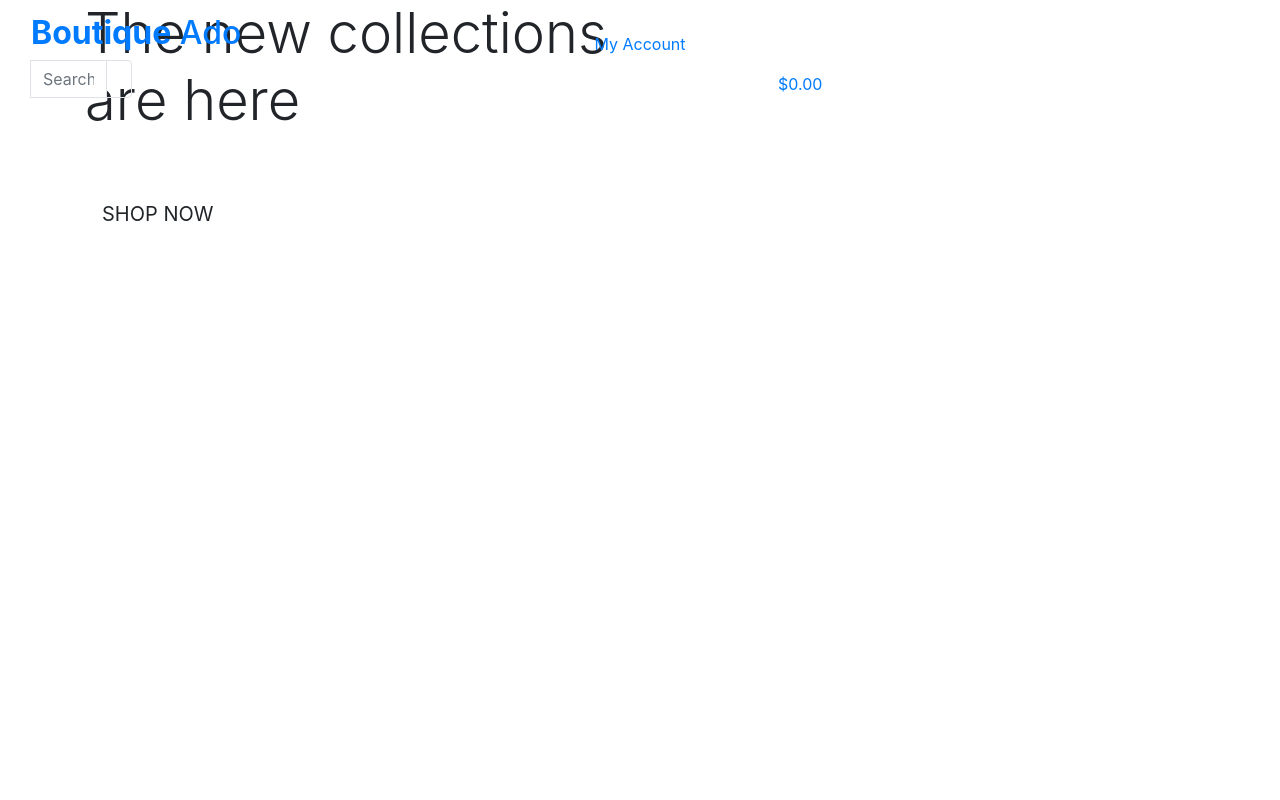
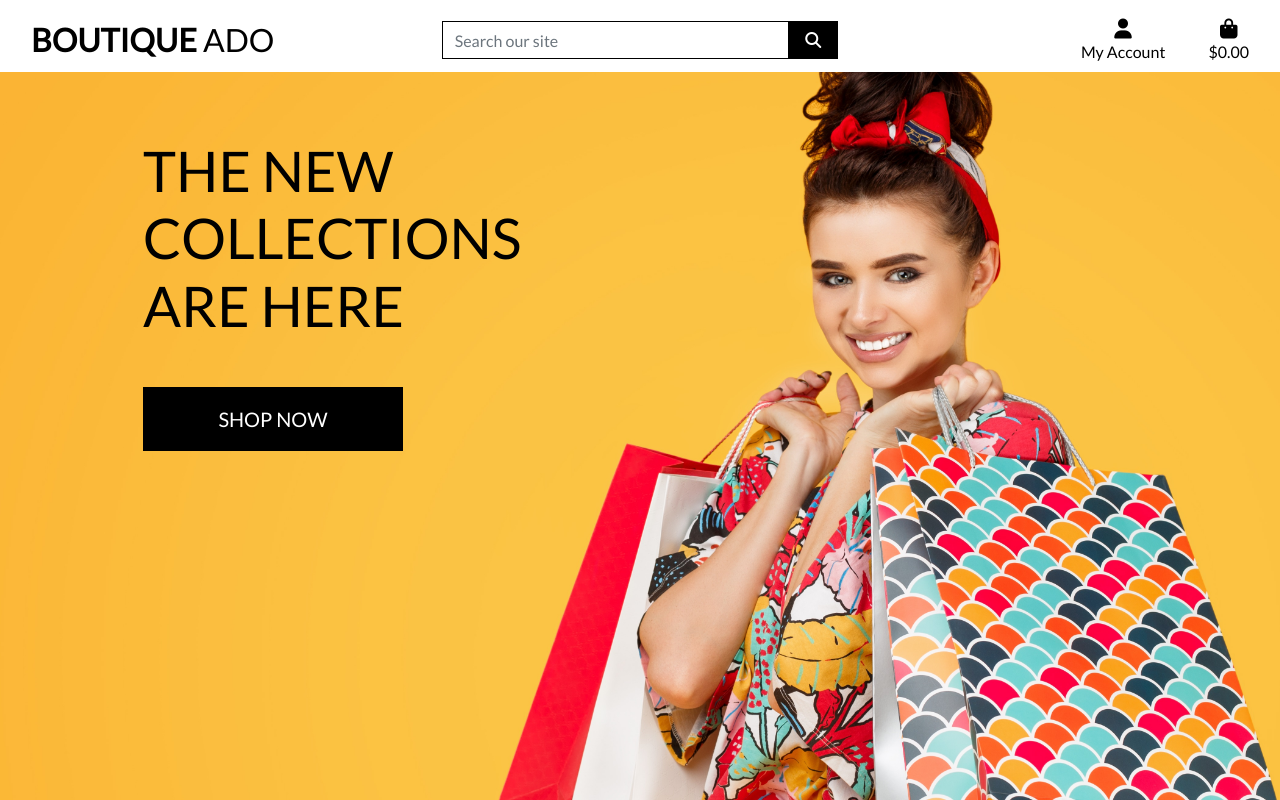
Before and after one commit to shaun-davies/boutique_ado_v1, a Django app: page / in a window 1280 px wide. Run offline with Django 3.2, Linux system fonts and the light colour scheme; some libraries are stand-ins or nearby versions.

Commit message:
Completed homepage header and CSS

```diff
--- a/boutique_ado/settings.py
+++ b/boutique_ado/settings.py
@@ -147,6 +147,10 @@ USE_TZ = True
 # https://docs.djangoproject.com/en/3.2/howto/static-files/
 
 STATIC_URL = '/static/'
+STATICFILES_DIRS = (os.path.join(BASE_DIR, 'static'),)
+
+MEDIA_URL = '/media/'
+MEDIA_ROOT = os.path.join(BASE_DIR, 'media')
 
 # Default primary key field type
 # https://docs.djangoproject.com/en/3.2/ref/settings/#default-auto-field
--- a/boutique_ado/urls.py
+++ b/boutique_ado/urls.py
@@ -15,9 +15,11 @@ Including another URLconf
 """
 from django.contrib import admin
 from django.urls import path, include
+from django.conf import settings
+from django.conf.urls.static import static
 
 urlpatterns = [
     path('admin/', admin.site.urls),
     path('accounts/', include('allauth.urls')),
     path('', include('home.urls')),
-]
+] + static(settings.MEDIA_URL, document_root=settings.MEDIA_ROOT)
--- /dev/null
+++ b/static/css/base.css
@@ -0,0 +1,80 @@
+html {
+    height: 100%;
+}
+
+body {
+    background: url('/media/homepage_background_cropped.jpg') no-repeat center center fixed;
+    background-size: cover;
+    height: calc(100vh - 164px);
+    color: #555;
+    font-family: 'Lato';
+}
+
+/* from Bulma */
+.icon {
+    align-items: center;
+    display: inline-flex;
+    justify-content: center;
+    height: 1.5rem;
+    width: 1.5rem;
+}
+
+.logo-font {
+    text-transform: uppercase;
+}
+
+.main-logo-link {
+    width: fit-content;
+}
+
+.shop-now-button {
+    background: black;
+    color: white;
+    min-width: 260px;
+}
+
+.btn-black {
+    background: black;
+    color: white;
+}
+
+.shop-now-button:hover,
+.shop-now-button:active,
+.shop-now-button:focus,
+.btn-black:hover,
+.btn-black:active,
+.btn-black:focus {
+    background: #222;
+    color: white;
+}
+
+.text-black {
+    color: #000 !important;
+}
+
+.border-black {
+    border: 1px solid black !important;
+}
+
+/* -------------------------------- Media Queries */
+/* Slightly larger container on xl screens */
+@media (min-width: 1200px) {
+    .container {
+        max-width: 80%;
+    }
+}
+
+/* fixed top navbar only on medium and up */
+@media (min-width: 992px) {
+    .fixed-top-desktop-only {
+        position: fixed;
+        top: 0;
+        right: 0;
+        left: 0;
+        z-index: 1030;
+    }
+
+    .header-container {
+        padding-top: 164px;
+    }
+}
--- a/templates/base.html
+++ b/templates/base.html
@@ -15,12 +15,15 @@
 
     {% block corecss %}
     <link rel="stylesheet" href="https://cdn.jsdelivr.net/npm/bootstrap@4.6.2/dist/css/bootstrap.min.css" integrity="sha384-xOolHFLEh07PJGoPkLv1IbcEPTNtaed2xpHsD9ESMhqIYd0nLMwNLD69Npy4HI+N" crossorigin="anonymous">
+    <link rel="stylesheet" href="https://fonts.googleapis.com/css?family=Lato&display=swap">
+    <link rel="stylesheet" href="{% static 'css/base.css' %}">
     {% endblock %}
 
     {% block extra_css %}
     {% endblock %}
 
     {% block corejs %}
+    <script src="https://kit.fontawesome.com/e9c73d7092.js" crossorigin="anonymous"></script>
     <script src="https://cdn.jsdelivr.net/npm/jquery@3.5.1/dist/jquery.min.js" integrity="sha256-9/aliU8dGd2tb6OSsuzixeV4y/faTqgFtohetphbbj0=" crossorigin="anonymous"></script>
     <script src="https://cdn.jsdelivr.net/npm/bootstrap@4.6.2/dist/js/bootstrap.bundle.min.js" integrity="sha384-Fy6S3B9q64WdZWQUiU+q4/2Lc9npb8tCaSX9FK7E8HnRr0Jz8D6OP9dO5Vg3Q9ct" crossorigin="anonymous"></script>
     {% endblock %}
@@ -32,30 +35,32 @@
   </head>
   <body>
     <header class="container-fluid fixed-top">
-      <div class="row">
+      <div id="topnav" class="row bg-white pt-lg-2 d-none d-lg-flex">
         <div class="col-12 col-lg-4 my-auto py-1 py-lg-0 text-center text-lg-left">
           <a href="{% url 'home' %}" class="nav-link main-logo-link">
             <h2 class="logo-font text-black my-0"><strong>Boutique</strong> Ado</h2>
           </a>
+        </div>
         <div class="col-12 col-lg-4 my-auto py-1 py-lg-0">
           <form method="GET" action="">
             <div class="input-group w-100">
-                <input class="form-control border border-black rounded-0" type="text" name="q" placeholder="Search our site">
+              <input class="form-control border border-black rounded-0" type="text" name="q"
+                placeholder="Search our site">
               <div class="input-group-append">
-                  <button class="form-control btn btn-black border border-black rouned-0" type="submit">
+                <button class="form-control btn btn-black border border-black rounded-0" type="submit">
                   <span class="icon">
-                      <i class="fas fas-search"></i>
+                    <i class="fas fa-search"></i>
                   </span>
                 </button>
               </div>
             </div>
           </form>
         </div>
-        </div>
         <div class="col-12 col-lg-4 my-auto py-1 py-lg-0">
           <ul class="list-inline list-unstyled text-center text-lg-right my-0">
-            <li class="list-inline-item dropdown"></li>
-            <a class="text-black nav-link" href="a" id="user-options" data-toggle="dropdown" aria-haspopup="true" aria-expanded="false">
+            <li class="list-inline-item dropdown">
+              <a class="text-black nav-link" href="#" id="user-options" data-toggle="dropdown" aria-haspopup="true"
+                aria-expanded="false">
                 <div class="text-center">
                   <div><i class="fas fa-user fa-lg"></i></div>
                   <p class="my-0">My Account</p>
@@ -73,6 +78,7 @@
                 <a href="{% url 'account_login' %}" class="dropdown-item">Login</a>
                 {% endif %}
               </div>
+            </li>
             <li class="list-inline-item">
               <a class="{% if grand_total %}text-info font-weight-bold{% else %}text-black{% endif %} nav-link" href="">
                 <div class="text-center">
@@ -96,7 +102,7 @@
     <div class="message-container"></div>
     {% endif %}
 
-    {% block page-header %}
+    {% block page_header %}
     {% endblock %}
 
     {% block content %}
@@ -105,5 +111,6 @@
     {% block postloadjs %}
     {% endblock %}
 
+
   </body>
 </html>
```
Also changed, not shown: media/homepage_background_cropped.jpg (added). Lines whose indentation alone changed are shown as unchanged.
